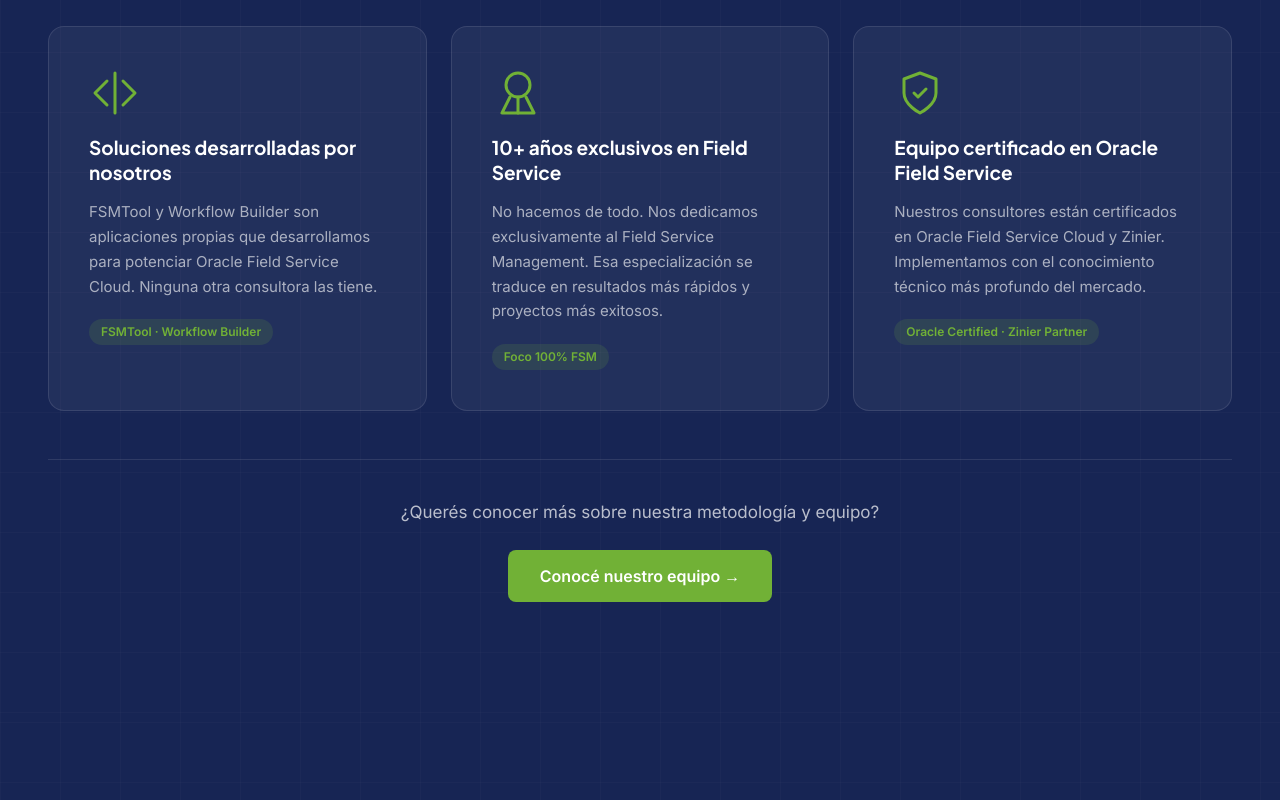
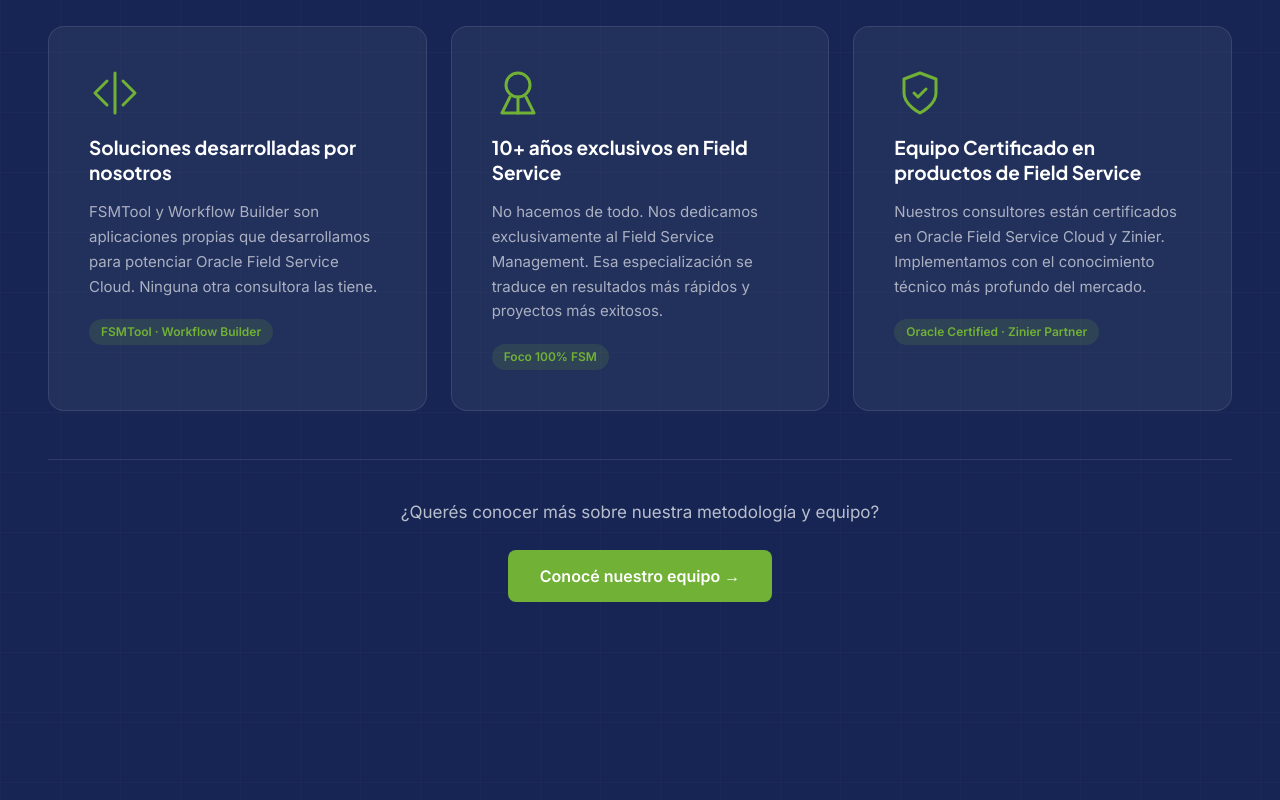
Before and after one commit to connexa-jdonado/Web-connexa-services, a Next.js app: page / in a window 1280 px wide. Shown: the part 3660-4460 px from the top of the page. Built offline with nearby package versions, Linux system fonts and the light colour scheme.

Commit message:
style: comentar secciones liderazgo/caso éxito y actualizar título tercera card

```diff
--- a/app/HomeClient.jsx
+++ b/app/HomeClient.jsx
@@ -332,7 +332,7 @@ export default function HomeClient() {
             </div>
             <div className="pqc-card fade-up d3">
               <div className="pqc-icon"><svg viewBox="0 0 24 24"><path d="M12 22s8-4 8-10V5l-8-3-8 3v7c0 6 8 10 8 10z" /><polyline points="9 12 11 14 15 10" /></svg></div>
-              <div className="pqc-card-title">{tr('Equipo certificado en Oracle Field Service', 'Team certified in Oracle Field Service')}</div>
+              <div className="pqc-card-title" data-es="Equipo Certificado en productos de Field Service" data-en="Team Certified in Field Service Products">{tr('Equipo Certificado en productos de Field Service', 'Team Certified in Field Service Products')}</div>
               <p className="pqc-card-desc">{tr('Nuestros consultores están certificados en Oracle Field Service Cloud y Zinier. Implementamos con el conocimiento técnico más profundo del mercado.', 'Our consultants are certified in Oracle Field Service Cloud and Zinier. We implement with the deepest technical knowledge in the market.')}</p>
               <span className="pqc-badge">Oracle Certified · Zinier Partner</span>
             </div>
@@ -348,6 +348,7 @@ export default function HomeClient() {
       {/* EQUIPO Y CASO DE ÉXITO */}
       <section id="nosotros">
         <div className="container">
+          {/* SECCIÓN LIDERAZGO Y EXPERIENCIA — temporalmente comentada
           <div className="ec-header">
             <div className="ec-eyebrow fade-up">{tr('LIDERAZGO Y EXPERIENCIA', 'LEADERSHIP & EXPERIENCE')}</div>
             <h2 className="ec-title fade-up d1">{tr('El equipo detrás de cada implementación', 'The team behind every implementation')}</h2>
@@ -376,6 +377,8 @@ export default function HomeClient() {
             ))}
           </div>
           <div className="ec-sep" />
+          */}
+          {/* SECCIÓN CASO DE ÉXITO INTERNACIONAL — temporalmente comentada
           <div id="casos" />
           <div className="ec-case-eyebrow fade-up">{tr('CASO DE ÉXITO INTERNACIONAL', 'INTERNATIONAL SUCCESS CASE')}</div>
           <div className="ec-case-layout">
@@ -414,6 +417,7 @@ export default function HomeClient() {
               </div>
             </div>
           </div>
+          */}
         </div>
       </section>
 
```
